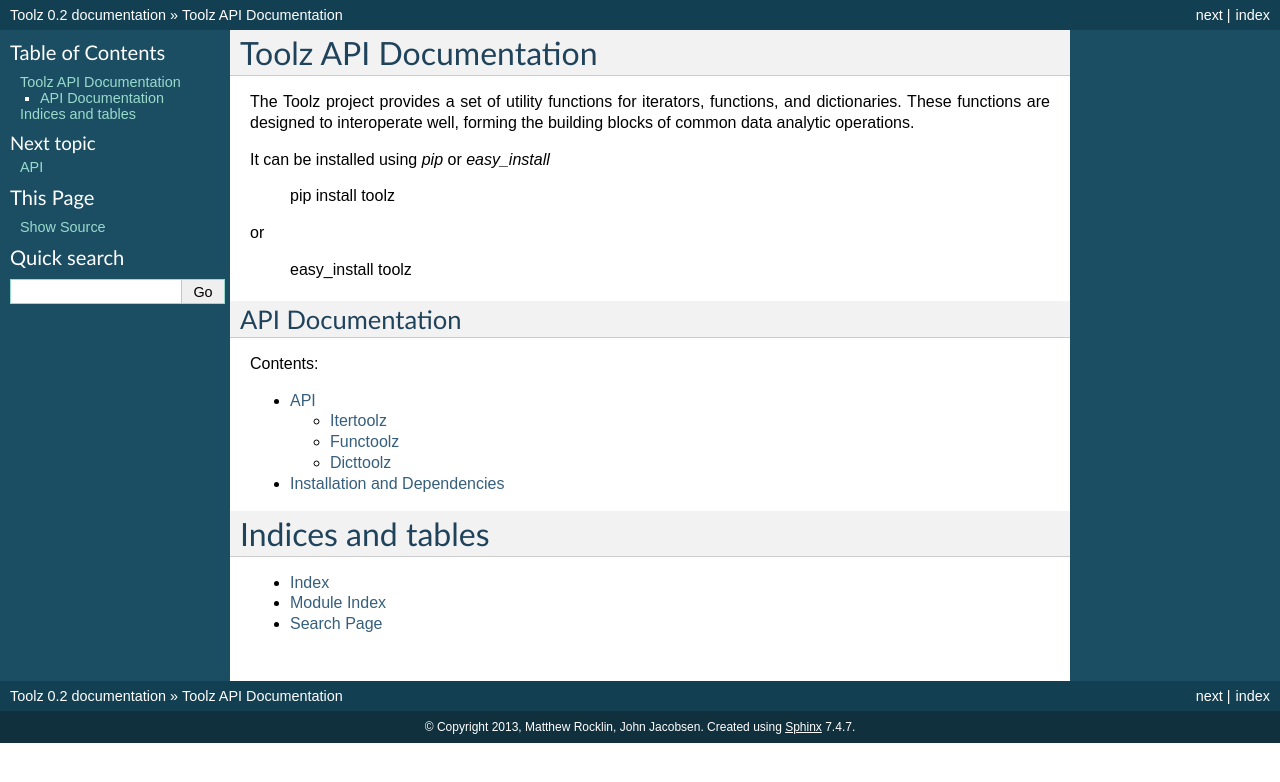
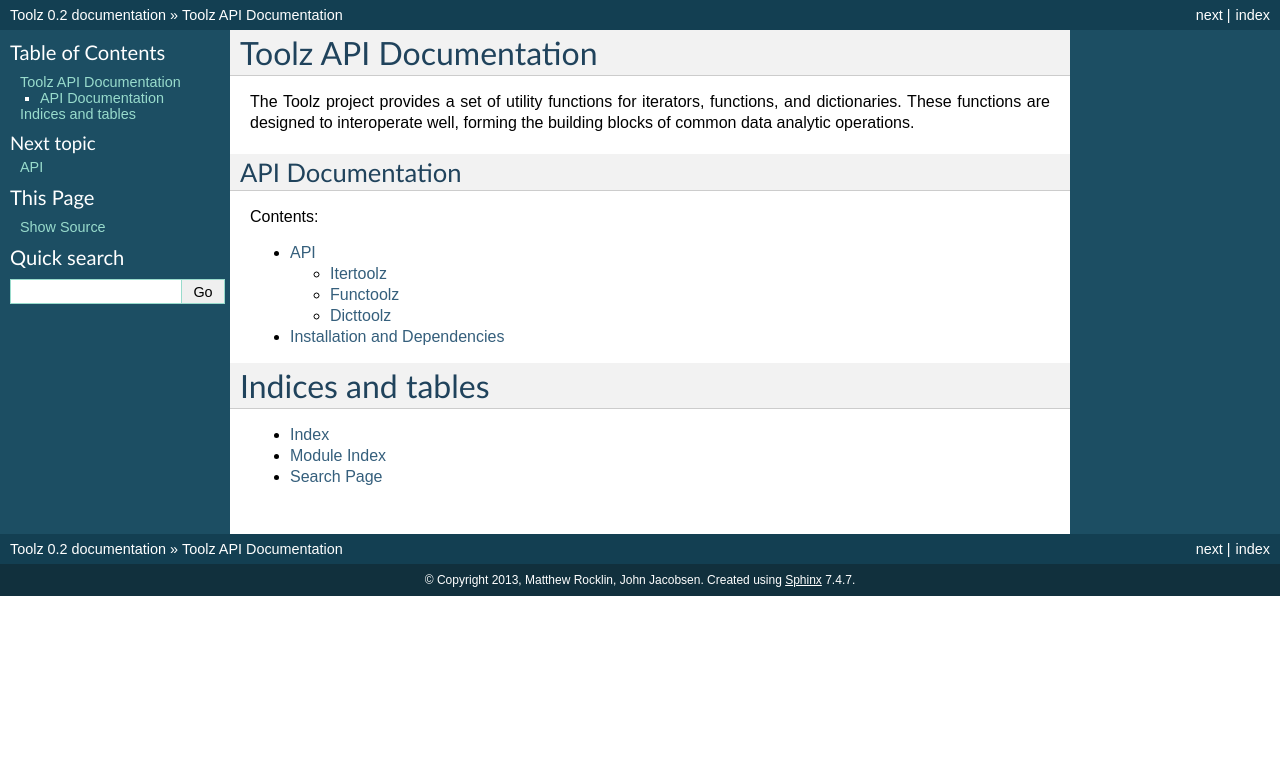
Before and after one commit to pytoolz/toolz, a Sphinx documentation site: the page built from doc/source/index.rst, in a window 1280 px wide. Shown: the top 782 px of the page. Built offline with Sphinx 7.4.7, drawn with Linux system fonts in a browser that asks for light colours.

Commit message:
remove redundant install information

```diff
--- a/doc/source/index.rst
+++ b/doc/source/index.rst
@@ -7,14 +7,6 @@
 =======================
 
 The Toolz project provides a set of utility functions for iterators, functions, and dictionaries.  These functions are designed to interoperate well, forming the building blocks of common data analytic operations.
-
-It can be installed using `pip` or `easy_install`
-
-    pip install toolz
-
-or
-
-    easy_install toolz
 
 API Documentation
 -----------------
```
